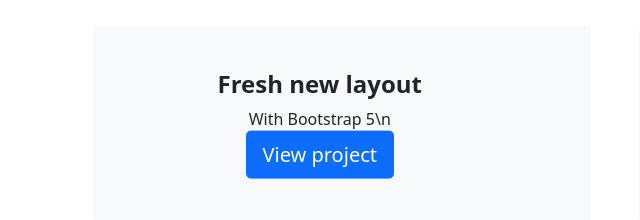
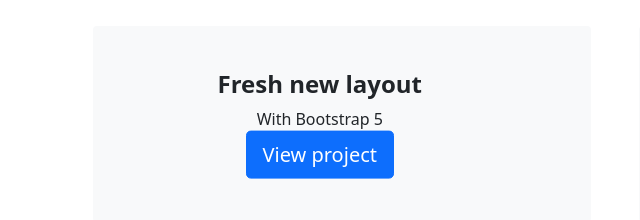
Before and after one commit to CharlieLomax/CharlieLomax.github.io, a plain HTML site: page index.html in a window 1280 px wide. Shown: the part 580-800 px from the top of the page, 25-665 px from the left. Drawn offline with nearby package versions, Linux system fonts and the light colour scheme.

Commit message:
Update index.html

```diff
--- a/index.html
+++ b/index.html
@@ -61,7 +61,7 @@
                                 <div class="blocktext">
                                     <!---<div class="feature bg-primary bg-gradient text-white rounded-3 mb-4 mt-n4"><i class="bi bi-collection"></i></div>--->
                                     <h2 class="fs-4 fw-bold">Fresh new layout</h2>
-                                    <p class="mb-0">With Bootstrap 5\n</p>
+                                    <p class="mb-0">With Bootstrap 5</p>
 				    <a class="btn btn-primary btn-lg" href="#!">View project</a>
                                 </div>
                             </div>
```
